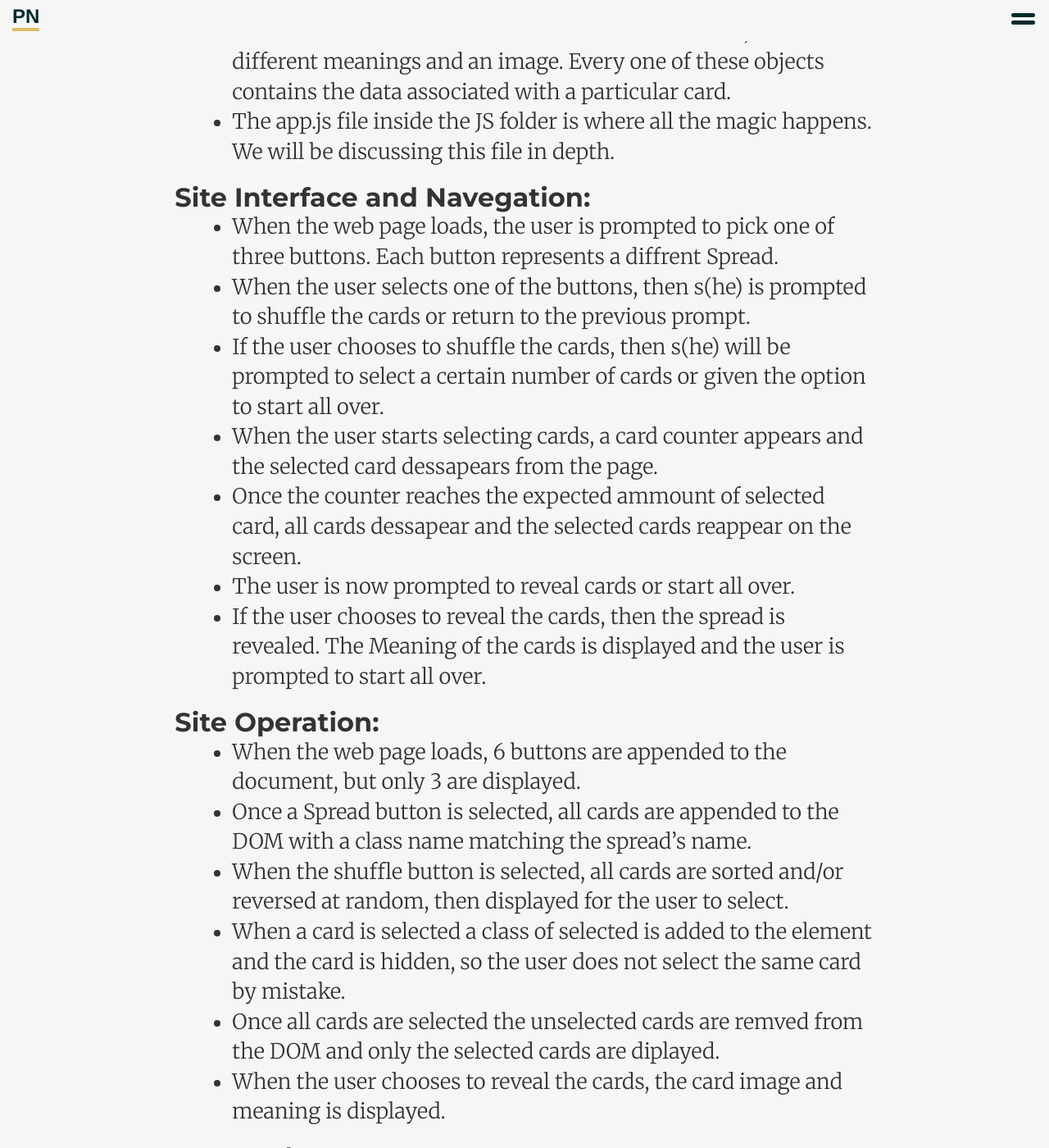
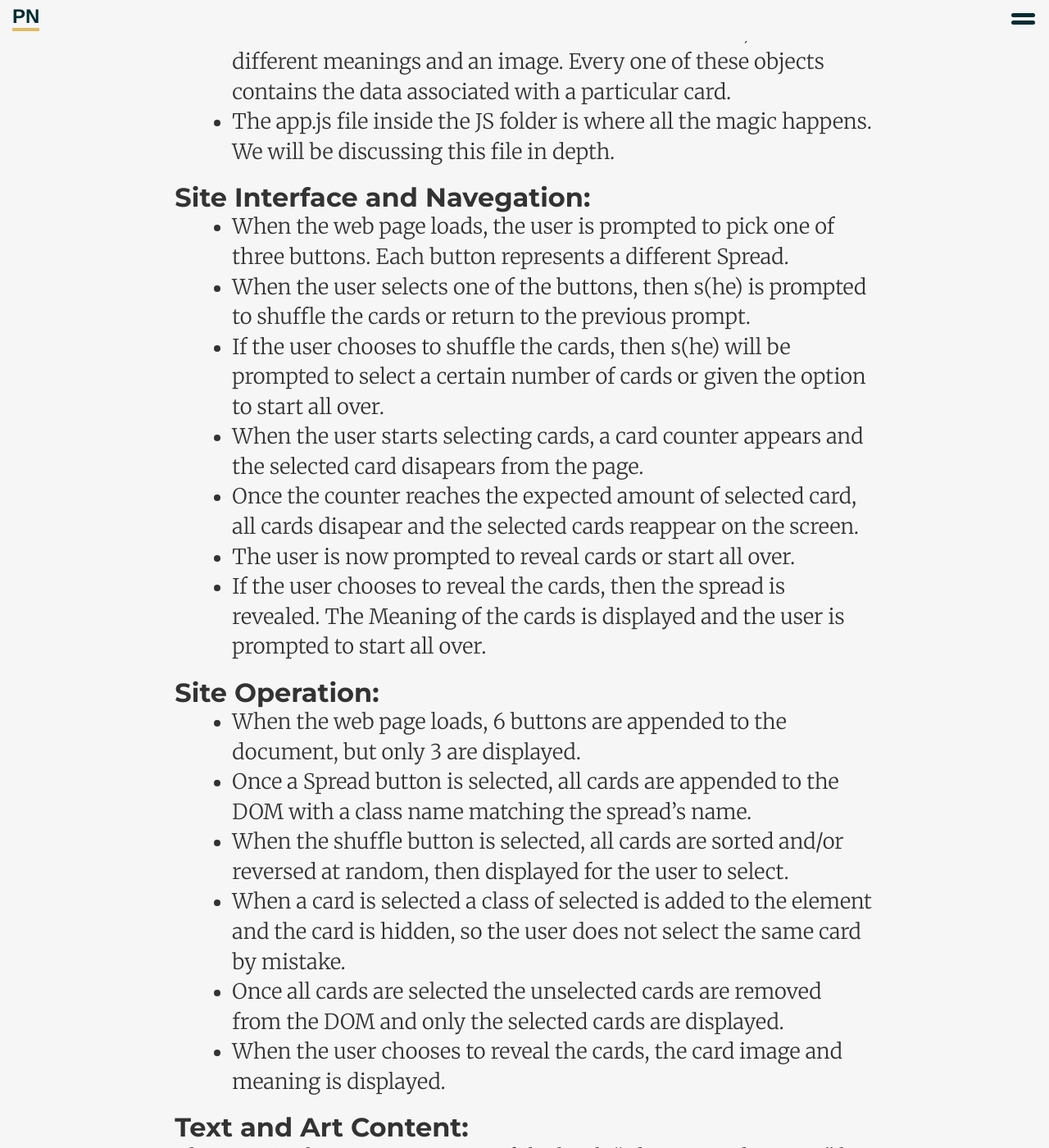
Before and after one commit to papanucita/papanucita.github.io, a Jekyll site: the page built from _posts/blog/16-11-15-virtual-tarot.markdown, in a window 1280 px wide and 1400 px high, scrolled down 480 px. Shown: the whole window at 82% size. Built offline with Jekyll 4.4.1, drawn with Linux system fonts in a browser that asks for light colours.

Commit message:
spelling and first blog post

```diff
--- a/_layouts/article.html
+++ b/_layouts/article.html
@@ -4,6 +4,7 @@
 		<section class="container articleContainer">
 			<div class="row col-xs-10 col-xs-push-1 col-sm-8 col-sm-push-2">
 		    	{{ content }}
+		    	{{ site.author }}
 			</div>
 		</section>
 		{% include footer.html %}
--- a/_posts/blog/16-11-01-cover-letter-generator.markdown
+++ b/_posts/blog/16-11-01-cover-letter-generator.markdown
@@ -2,7 +2,7 @@
 layout: article
 title:  "Cover Letter Generator"
 categories: projects
-excerpt: Cover Letter Generator is a dinamic webpage written in JavaScript, CSS, Html and Bootstrap framework.
+excerpt: Cover Letter Generator is a dynamic webpage written in JavaScript, CSS, Html and Bootstrap framework.
 ---
 # Cover Letter Generator
 
--- a/_posts/blog/16-11-15-virtual-tarot.markdown
+++ b/_posts/blog/16-11-15-virtual-tarot.markdown
@@ -25,15 +25,15 @@ Virtual Tarot (V.T.) is a static webpage written in JavaScript, CSS, Html and Bo
 
 ### **Site Interface and Navegation:**
 
-*	When the web page loads, the user is prompted to pick one of three buttons. Each button represents a diffrent Spread.
+*	When the web page loads, the user is prompted to pick one of three buttons. Each button represents a different Spread.
 
 *	When the user selects one of the buttons, then s(he) is prompted to shuffle the cards or return to the previous prompt.
 
 *	If the user chooses to shuffle the cards, then s(he) will be prompted to select a certain number of cards or given the option to start all over.
 
-*	When the user starts selecting cards, a card counter appears and the selected card dessapears from the page.
+*	When the user starts selecting cards, a card counter appears and the selected card disapears from the page.
 
-*	Once the counter reaches the expected ammount of selected card, all cards dessapear and the selected cards reappear on the screen.
+*	Once the counter reaches the expected amount of selected card, all cards disapear and the selected cards reappear on the screen.
 
 *	The user is now prompted to reveal cards or start all over.
 
@@ -49,7 +49,7 @@ Virtual Tarot (V.T.) is a static webpage written in JavaScript, CSS, Html and Bo
 
 *	When a card is selected a class of selected is added to the element and the card is hidden, so the user does not select the same card by mistake.
 
-*	Once all cards are selected the unselected cards are remved from the DOM and only the selected cards are diplayed.
+*	Once all cards are selected the unselected cards are removed from the DOM and only the selected cards are displayed.
 
 *	When the user chooses to reveal the cards, the card image and meaning is displayed.
 
```
Also changed, not shown: _posts/16-12-20-celebratory-1st-Post.markdown (added, +14 -0 lines), _posts/16-12-20-em-vw-or-px.markdown (deleted, +0 -8 lines), about.md (+4 -1 lines), blog.md (+1 -1 lines), 11 other files.
